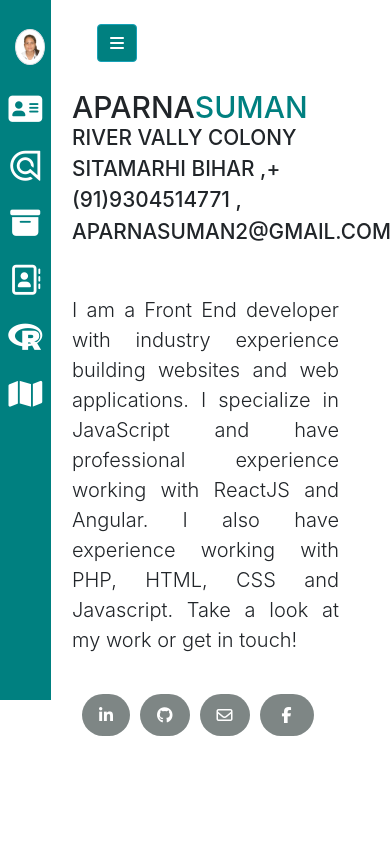
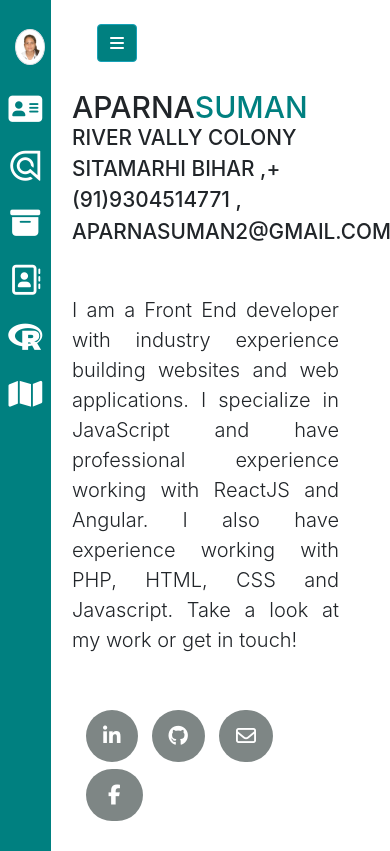
Before and after one commit to Aparnasuman/PortfolioSite, a React (Create React App) app: page /about in a window 390 px wide. Built offline with nearby package versions, Linux system fonts and the light colour scheme; no server answers.

Commit message:
chnges of font size

```diff
--- a/src/App.css
+++ b/src/App.css
@@ -8,7 +8,7 @@
 }
 .sidebar{
     width: 19%;
-    height: 700px;
+    height: 1000px;
     margin-left: -16px;
     background-color: teal;
     position: fixed;
@@ -285,7 +285,7 @@ button:focus {
 .sidebr-nav{
     width: 5%;
     margin-left: -15px;
-    height: 700px;
+    height: 1000px;
     position: fixed;
     z-index: 1111;
     background-color: teal;
@@ -408,6 +408,10 @@ li{
  color: #a7a79b;
 
 }
+.ms-c{
+    font-family: 'Times New Roman', Times, serif !important;
+    font-size: 18px !important;
+}
 
 /*mdia qury scrn"*/
 @media only screen  and (max-width: 660px){
@@ -434,6 +438,7 @@ li{
     }
     .sidebar{
         width: 15%;
+        z-index: 1111;
     }
     .mb-g{
         font-size: 15px;
@@ -442,10 +447,12 @@ li{
         margin: 29px 15px !important;
     }
     .icon-display {
-        font-size: 16px;
+        font-size: 20px;
+        display: inline-block;
         background-color: #7e8685;
         color: white;
-        margin-left: 10px;
+        margin-left: 14px;
+        margin-top: 7px;
         padding: 18px;
         border-radius: 50px;
     }
@@ -474,6 +481,7 @@ li{
     }
     .sidebar{
         width: 15%;
+        z-index: 1111;
     }
     .mb-g{
         font-size: 15px;
@@ -482,10 +490,12 @@ li{
         margin: 29px 15px !important;
     }
     .icon-display {
-        font-size: 16px;
+        font-size: 20px;
+        display: inline-block;
         background-color: #7e8685;
         color: white;
-        margin-left: 10px;
+        margin-left: 14px;
+        margin-top: 7px;
         padding: 18px;
         border-radius: 50px;
     }
@@ -514,6 +524,7 @@ li{
     }
     .sidebar{
         width: 15%;
+        z-index: 1111;
     }
     .mb-g{
         font-size: 15px;
@@ -522,10 +533,12 @@ li{
         margin: 29px 15px !important;
     }
     .icon-display {
-        font-size: 16px;
+        font-size: 20px;
+        display: inline-block;
         background-color: #7e8685;
         color: white;
-        margin-left: 10px;
+        margin-left: 14px;
+        margin-top: 7px;
         padding: 18px;
         border-radius: 50px;
     }
--- a/src/App.js
+++ b/src/App.js
@@ -29,12 +29,14 @@ class App extends React.Component {
                 <Router>
                     <div id="collapseExample" className="col-sm-2" >
                         <NavBar collapse={this.state.collapse} />
+
                     </div>
+
                     <div className={this.state.collapse?`col-sm-10 `:"col-sm-12"}  >
-                      <button class="btn btn-info togl" onClick={this.collapsed} type="button" >
+
+                    <button class="btn btn-info togl" onClick={this.collapsed} type="button" >
                       <i class="fas fa-bars"></i>
                      </button>
-
                         <Switch>
                             <Route path="/about" component={AboutMain} />
                             <Route path="/experience" component={ExperienceMain} />
--- a/src/ProjectMain.js
+++ b/src/ProjectMain.js
@@ -42,7 +42,7 @@ class ProjectDetail extends React.Component {
 
                         {repo.name} <button className="button-primary new-button" onClick={() => this.checkstar(repo.name)}>☆</button>
                         <span> check stars: {this.getStars(repo.name)}</span>
-                        <p className="subheadings mb-3"> {repo.description}</p>
+                        <p className="subheadings mb-3 ms-c"> {repo.description}</p>
                       </li>
                     )}
 
--- a/src/aboutdetail.js
+++ b/src/aboutdetail.js
@@ -39,7 +39,7 @@ class AboutMain extends React.Component {
                 <a href="https://github.com/Aparnasuman">
                   <i className="fab fa-github"></i></a></span>
               <span className="icon-display env">
-                <a href="https://mail.google.com/mail/u/0/#inbox">
+                <a href=" mailto:aparnasuman2@gmail.com">
                   <i className="far fa-envelope"></i></a></span>
               <span className="icon-display fb">
                 <a href="https://www.facebook.com/aparna.suman.1/">
--- a/src/educationDetail.js
+++ b/src/educationDetail.js
@@ -12,7 +12,7 @@ return (
                     <div className="d-flex flex-column flex-md-row justify-content-between mb-5">
                         <div className="flex-grow-1">
                             <h3 className="mb-0">Guru Nanak Dev Engineering Collage</h3>
-                            <div className="subheading mb-3">BACHALOR OF COMPUTER SCIENCE</div>
+                            <div className="subheading mb-3">Bachelor of Technology in Computer science and engineering</div>
                             <div>Computer Science - Web Development </div>
                             <p>CGPA: 7.91</p>
                         </div>
@@ -29,7 +29,7 @@ return (
                     </div>
                     <div className="d-flex flex-column flex-md-row justify-content-between">
                         <div className="flex-grow-1">
-                            <h3 className="mb-0">JESUS AND MARRY ACADEMY</h3>
+                            <h3 className="mb-0">Jesus & Mary Academy Darbhanga</h3>
                             <div className="subheading mb-3">TENTH </div>
                             <div>  Major- Physics Chemistry Math</div>
                             <p>CGPA: 9.0</p>
```
